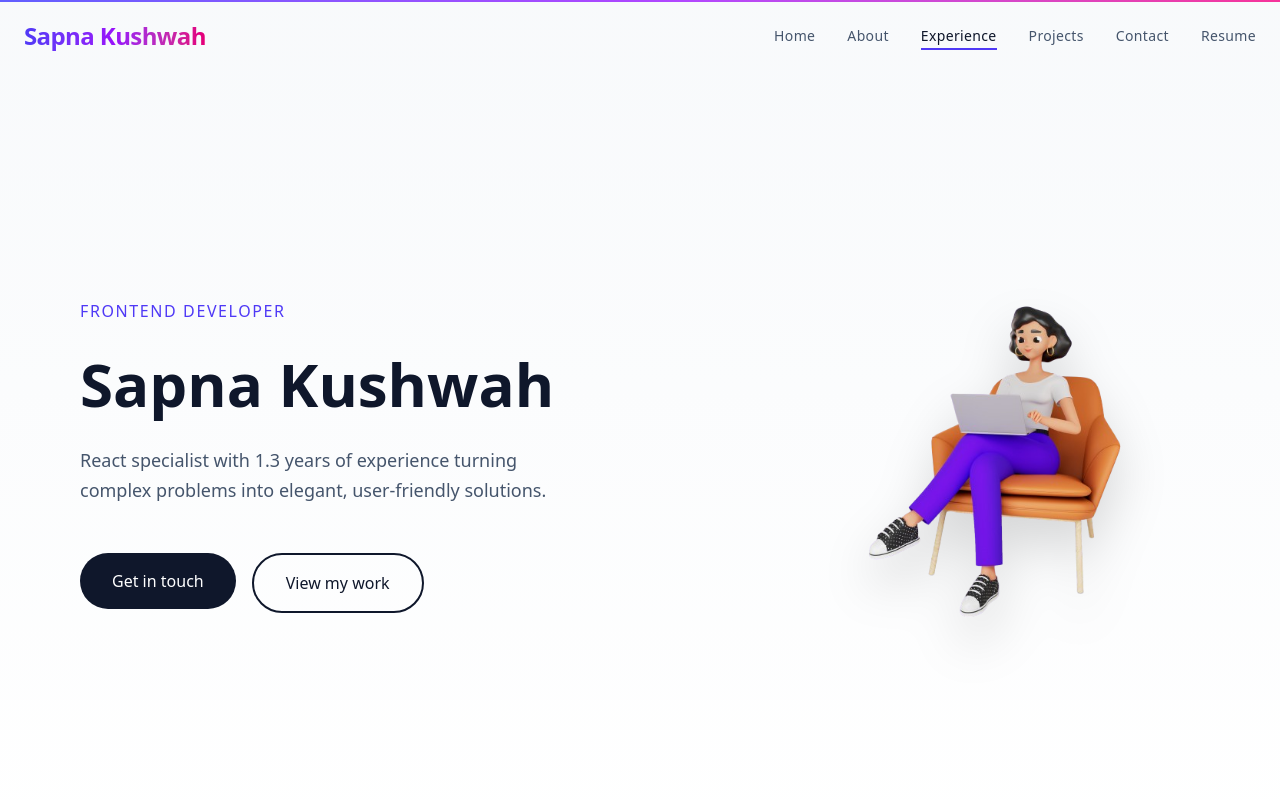
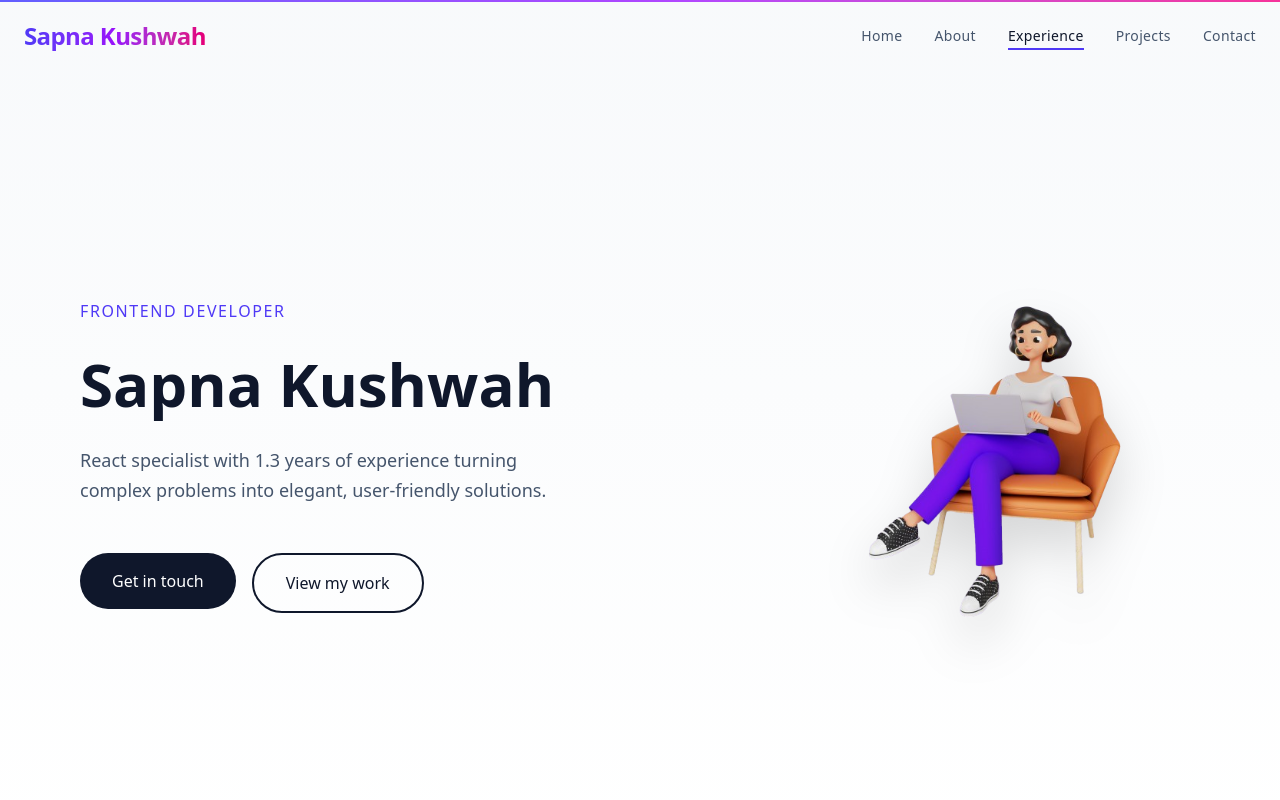
Before and after one commit to sapnakushwah011/Sapna-Kushwah-Portfolio, a React (Vite) app: page / in a window 1280 px wide. Shown: the top 800 px of the page. Built offline with nearby package versions, Linux system fonts and the light colour scheme.

Commit message:
added icon in main html file.

```diff
--- a/index.html
+++ b/index.html
@@ -2,7 +2,7 @@
 <html lang="en">
   <head>
     <meta charset="UTF-8" />
-    <link rel="icon" type="image/svg+xml" href="/vite.svg" />
+    <link rel="icon" type="image/png" href="/Logo.png" />
     <meta name="viewport" content="width=device-width, initial-scale=1.0" />
     <title>Sapna Kushwah - Software Developer</title>
   </head>
--- a/src/Components/Navbar/Navbar.jsx
+++ b/src/Components/Navbar/Navbar.jsx
@@ -1,5 +1,5 @@
 import React, { useState, useEffect } from "react";
-import { motion, useScroll, useTransform, AnimatePresence } from "framer-motion";
+import { motion, useScroll, AnimatePresence } from "framer-motion";
 
 const Navbar = () => {
   const [scrolled, setScrolled] = useState(false);
@@ -36,7 +36,6 @@ const Navbar = () => {
     { name: "Experience", id: "experience" },
     { name: "Projects", id: "projects" },
     { name: "Contact", id: "contact" },
-    { name: "Resume", id: "resume" },
   ];
 
   const handleNavClick = (id) => {
```
Also changed, not shown: public/Logo.png (added), 1 other file (tests, documents, lock files or other folders).
